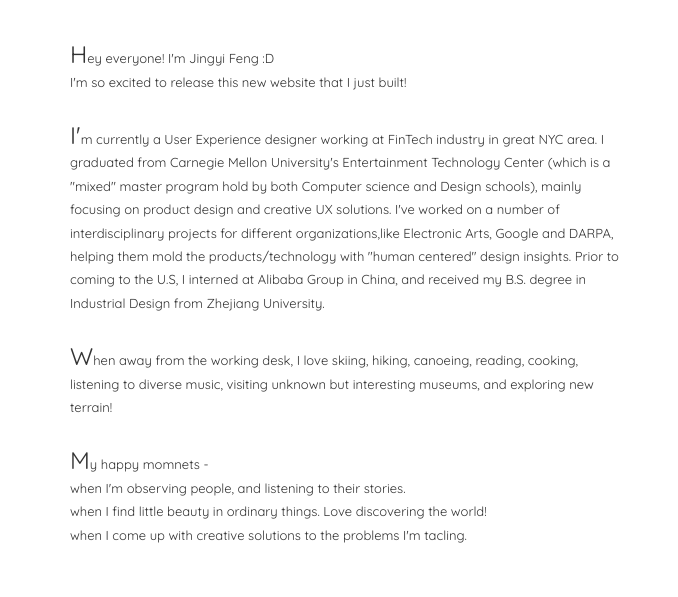
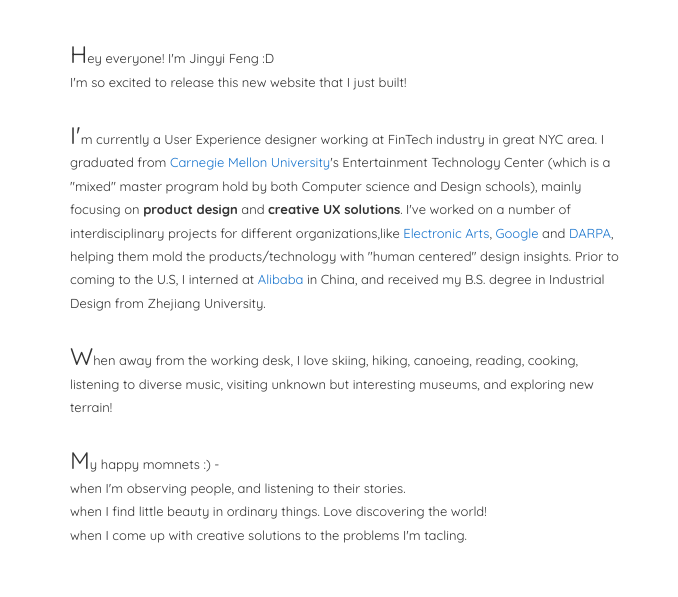
Before and after one commit to entropyz/entropyz.github.io, a plain HTML site: page jingyi_portfolio/index.html in a window 1280 px wide. Shown: the part 3260-3857 px from the top of the page, 0-678 px from the left. Drawn offline with Linux system fonts and the light colour scheme; a web font is replaced by a local one.

Commit message:
10/21
about page final

```diff
--- a/jingyi_portfolio/index.html
+++ b/jingyi_portfolio/index.html
@@ -279,15 +279,15 @@
                 <div class="col-md-6">
                     <p>
                     <span class="mid-letter">H</span>ey everyone!
-                    I'm Jingyi Feng :D<br>
+                    I'm Jingyi Feng  :D<br>
                     I'm so excited to release this new website that I just built!
                     </p>
 
-                    <p><span class="mid-letter">I'</span>m currently a User Experience designer working at FinTech industry in great NYC area. I graduated from Carnegie Mellon University's Entertainment Technology Center (which is a "mixed" master program hold by both Computer science and Design schools), mainly focusing on product design and creative UX solutions. I've worked on a number of interdisciplinary projects for different organizations,like Electronic Arts, Google and DARPA, helping them mold the products/technology with "human centered" design insights. Prior to coming to the U.S, I interned at Alibaba Group in China, and received my B.S. degree in Industrial Design from Zhejiang University. </P>
+                    <p><span class="mid-letter">I'</span>m currently a User Experience designer working at FinTech industry in great NYC area. I graduated from <a>Carnegie Mellon University</a>'s Entertainment Technology Center (which is a "mixed" master program hold by both Computer science and Design schools), mainly focusing on <strong>product design</strong> and <strong>creative UX solutions</strong>. I've worked on a number of interdisciplinary projects for different organizations,like <a>Electronic Arts</a>, <a>Google</a> and <a>DARPA</a>, helping them mold the products/technology with "human centered" design insights. Prior to coming to the U.S, I interned at <a href="http://www.aliyun.com/?lang=en">Alibaba</a> in China, and received my B.S. degree in Industrial Design from Zhejiang University. </P>
 
                     <p><span class="mid-letter">W</span>hen away from the working desk, I love skiing, hiking, canoeing, reading, cooking, listening to diverse music, visiting unknown but interesting museums, and exploring new terrain!</p>
 
-                    <p><span class="mid-letter">M</span>y happy momnets -<br>
+                    <p><span class="mid-letter">M</span>y happy momnets :) -<br>
                     when I'm observing people, and listening to their stories. <br>
                     when  I find little beauty in ordinary things. Love discovering the world!<br>
                     when  I come up with creative solutions to the problems I'm tacling.
```
